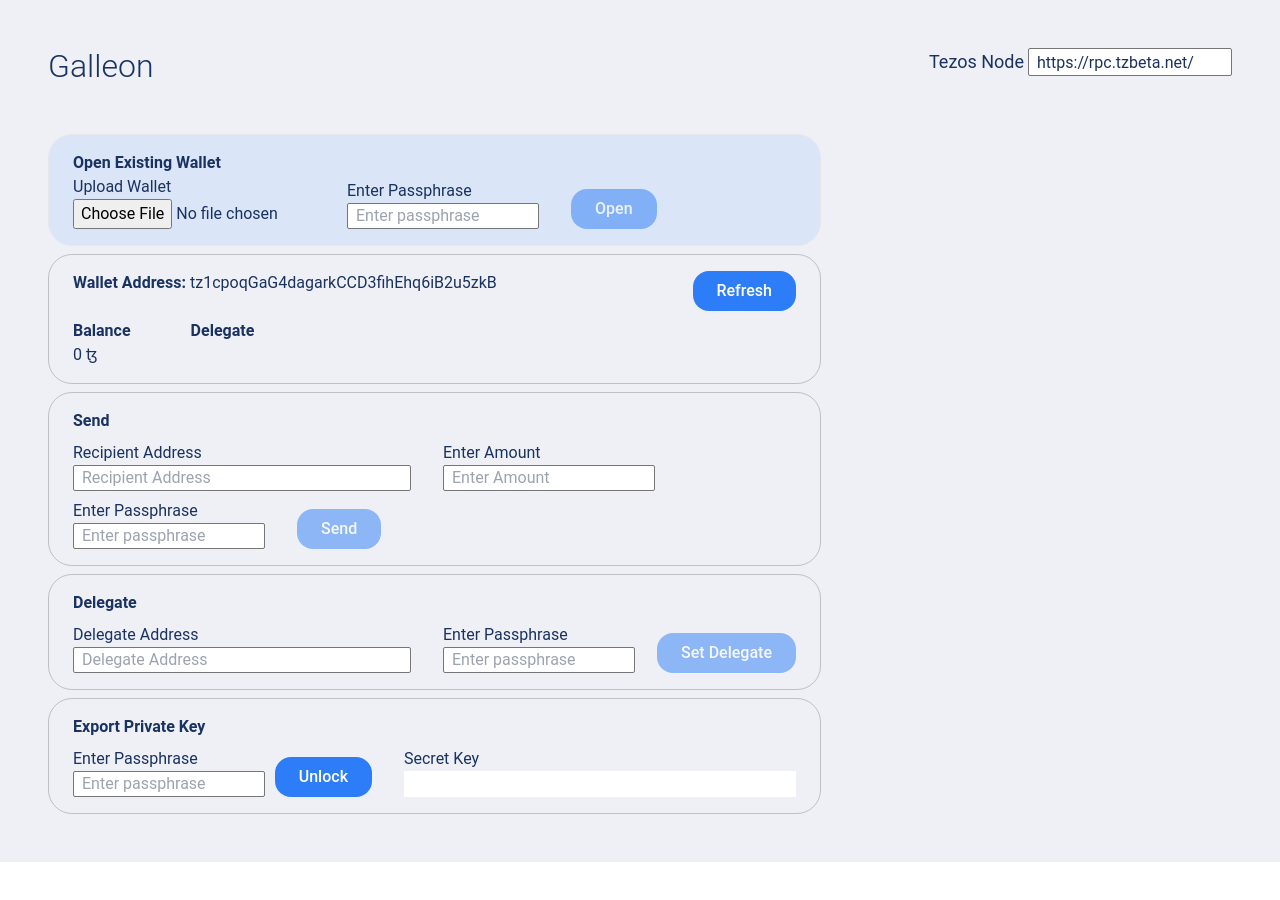
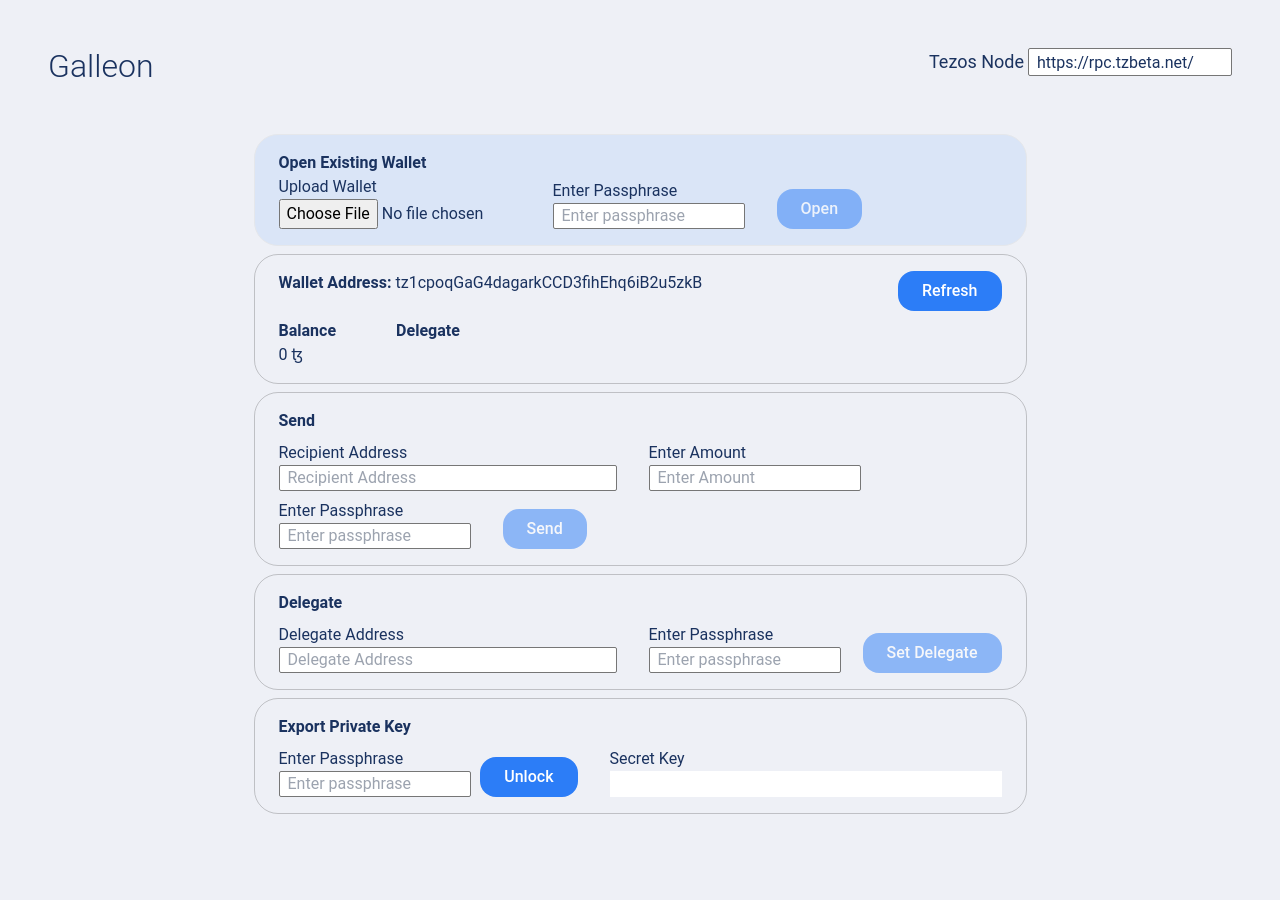
Before and after one commit to Cryptonomic/Galleon, a React app: page / in a window 1280 px wide. Shown: the top 900 px of the page. Before the commit the page ends 862 px from the top, so only its background shows below. Built offline with nearby package versions, Linux system fonts and the light colour scheme.

Commit message:
center align contents

```diff
--- a/src/App.tsx
+++ b/src/App.tsx
@@ -5,7 +5,7 @@
 const App: React.FC = () => {
 
     return (
-        <div className="bg-sky-10 text-sky w-screen p-12 min-h-screen">
+        <div className="bg-sky-10 text-sky w-screen p-12 pb-[354px] min-h-screen">
             <Home />
         </div>
     );
--- a/src/screens/Home.tsx
+++ b/src/screens/Home.tsx
@@ -46,7 +46,7 @@
     return (
         <>
             <Header tezosNodeAddress={tezosNodeAddress} setTezosNodeAddress={(e: React.ChangeEvent<HTMLInputElement>) => setTezosNodeAddress(e.target.value)} />
-            <div className='w-[773px] flex flex-col gap-y-2 pt-12'>
+            <div className='w-[773px] flex flex-col gap-y-2 mx-auto pt-12'>
                 <UploadWallet
                     handleFileChange={handleFileChange}
                     passphraseRef={passphraseRef}
```
